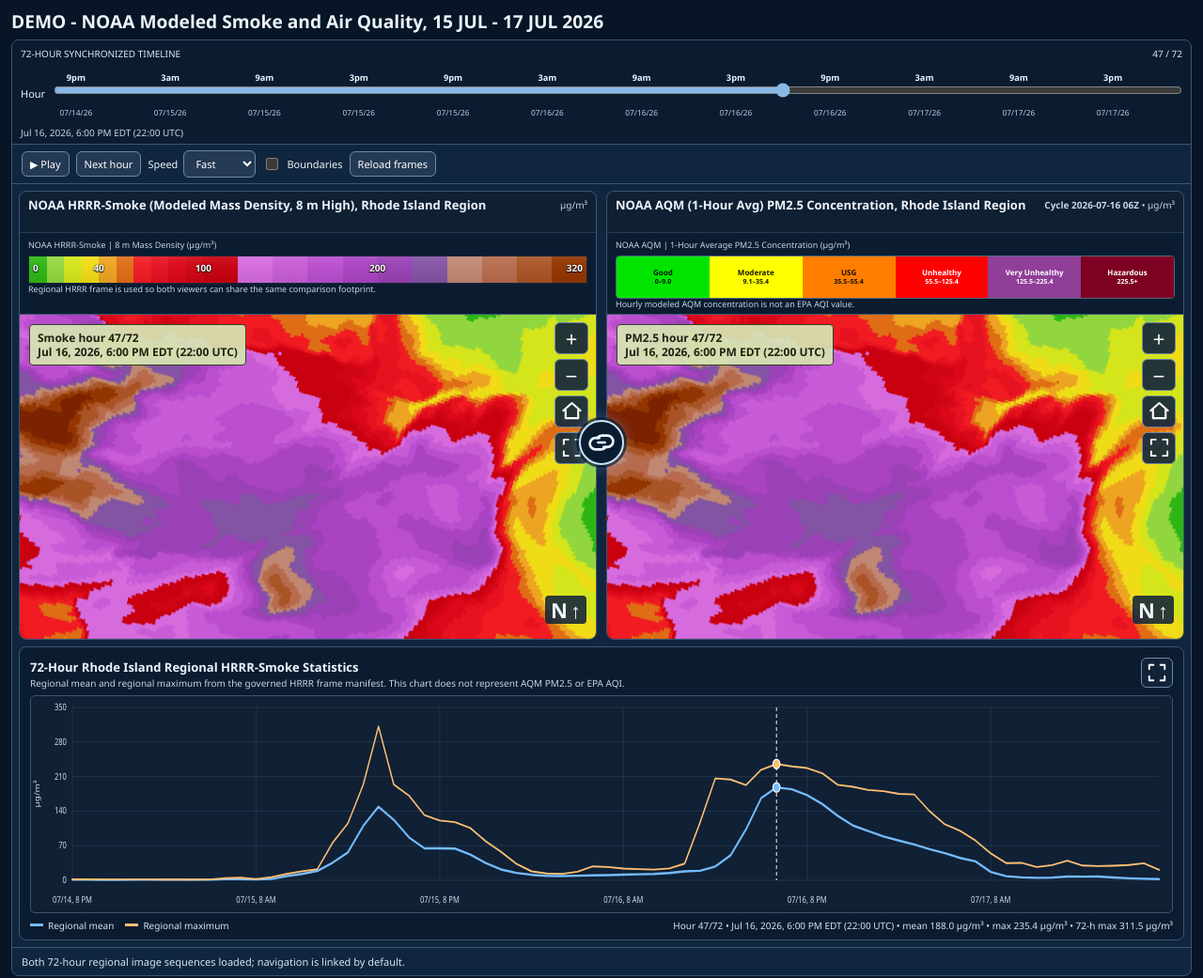
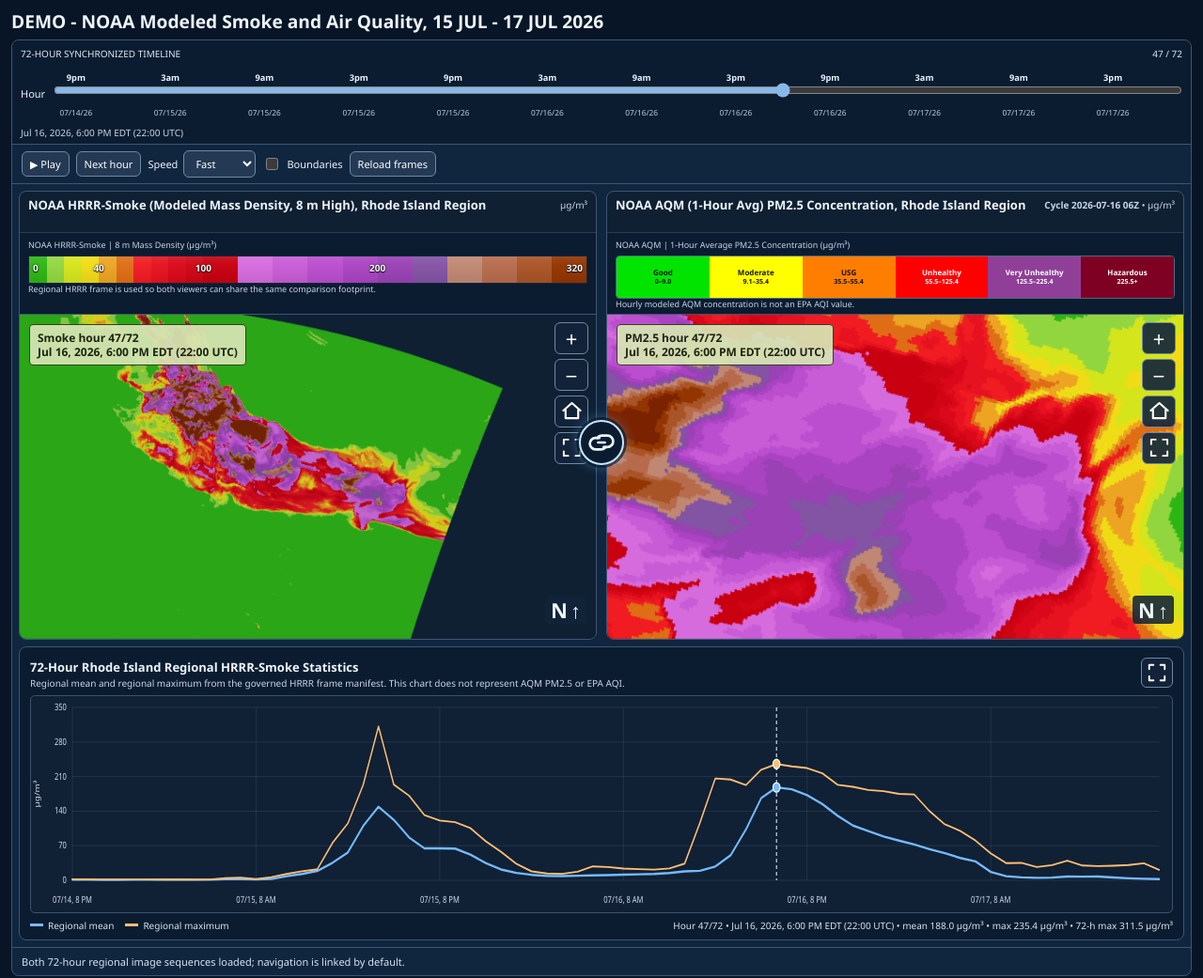
Before and after one commit to depicted-maps/NOAA-HRRR-72-Hr-Jul_2026-Smoke-Viewer, a plain HTML site: page index.html in a window 1280 px wide. Shown: the whole page at 94% size. Drawn offline with Linux system fonts and the light colour scheme.

Commit message:
Update index.html

```diff
--- a/index.html
+++ b/index.html
@@ -3,7 +3,7 @@
 <head>
 <meta charset="utf-8">
 <meta name="viewport" content="width=device-width,initial-scale=1">
-<title>DEMO NOAA Modeled Smoke and Air Quality | v1.07.6 Linked Regional Comparison</title>
+<title>DEMO NOAA Modeled Smoke and Air Quality | v1.07.7 Linked National Comparison</title>
 <style>
 :root{
   color-scheme:dark;
@@ -364,7 +364,7 @@ function setAQMCycle(frame){const el=$('riCycleLabel');if(!el||!frame)return;con
 function show(i){
   state.index=i;
   const s=state.smoke.frames[i];
-  const smokePath=s.frames?.rhode_island||s.frames?.national;
+  const smokePath=s.frames?.national||s.frames?.rhode_island;
   $('natFrame').src=abs(smokePath);
   $('natCard').textContent=`Smoke hour ${i+1}/72\n${fmt(s.valid_utc)}`;
   $('clock').textContent=fmt(s.valid_utc);$('hourNo').textContent=`${i+1} / 72`;$('scrub').value=i;
@@ -374,7 +374,7 @@ function show(i){
 }
 function step(){show((state.index+1)%72);}
 function toggle(){if(state.timer!==null){stop();return;}state.timer=setInterval(step,Number($('speed').value));$('play').textContent='Ⅱ Pause';}
-async function getJSON(path){const r=await fetch(abs(path)+'?v=1071',{cache:'no-store'});if(!r.ok)throw Error(path+': HTTP '+r.status);return r.json();}
+async function getJSON(path){const r=await fetch(abs(path)+'?v=1077',{cache:'no-store'});if(!r.ok)throw Error(path+': HTTP '+r.status);return r.json();}
 
 async function loadBoundaryImages(){
   // These existing PNG overlays are optional. They are only shown if the repository contains them.
```
